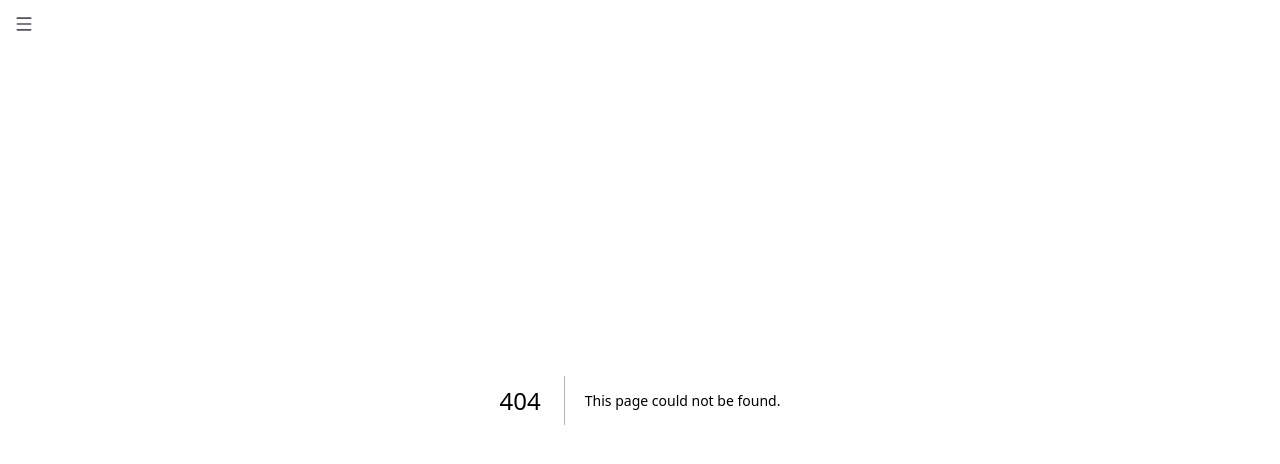
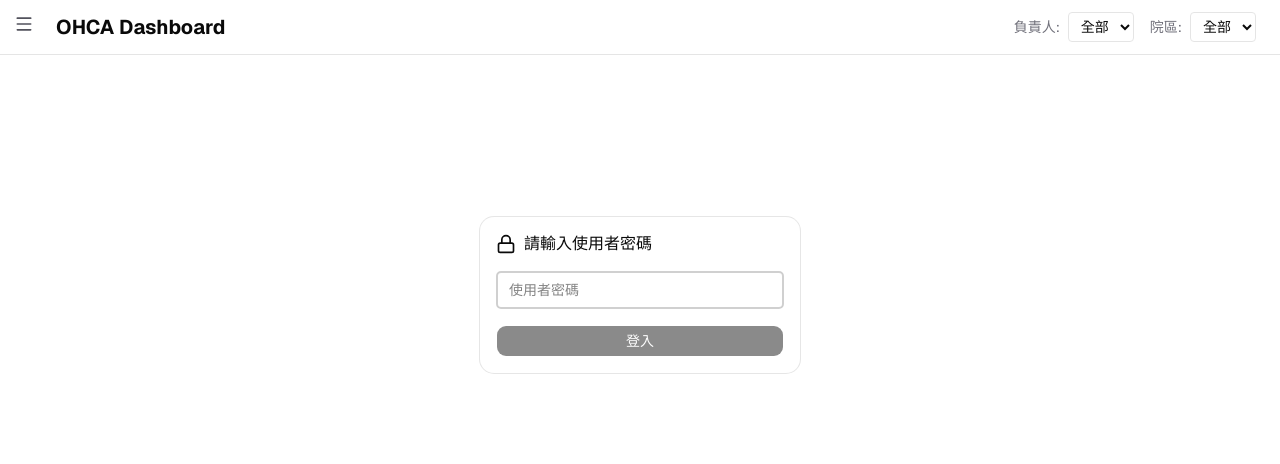
Before and after one commit to kpfzboekbof/NTUHHYCARD-Dashboard, a Next.js app: page /login in a window 1280 px wide. Before the commit this address had no page. Shown: the top 464 px of the page. Built offline with nearby package versions, Linux system fonts and the light colour scheme.

Commit message:
feat(auth): site-wide user login gate via proxy
Adds a separate user-level password (USER_PASSWORD) enforced by a
Next.js 16 proxy for every page and API route, on top of the
existing admin-level auth which stays unchanged.

```diff
--- /dev/null
+++ b/src/app/api/user-auth/route.ts
@@ -0,0 +1,48 @@
+import { NextResponse } from 'next/server';
+import { cookies } from 'next/headers';
+import { USER_COOKIE_NAME, expectedUserToken, isValidUserToken } from '@/lib/auth';
+
+export const runtime = 'nodejs';
+
+export async function POST(request: Request) {
+  try {
+    const { password } = await request.json();
+    const userPw = process.env.USER_PASSWORD || '';
+
+    if (!userPw) {
+      return NextResponse.json({ error: '未設定 USER_PASSWORD 環境變數' }, { status: 500 });
+    }
+
+    if (password !== userPw) {
+      return NextResponse.json({ error: '密碼錯誤' }, { status: 401 });
+    }
+
+    const token = expectedUserToken();
+    if (!token) {
+      return NextResponse.json({ error: '無法產生登入權杖' }, { status: 500 });
+    }
+
+    const response = NextResponse.json({ ok: true });
+    response.cookies.set(USER_COOKIE_NAME, token, {
+      httpOnly: true,
+      sameSite: 'lax',
+      path: '/',
+      maxAge: 60 * 60 * 24 * 7, // 7 days
+    });
+    return response;
+  } catch {
+    return NextResponse.json({ error: '登入失敗' }, { status: 400 });
+  }
+}
+
+export async function GET() {
+  const cookieStore = await cookies();
+  const token = cookieStore.get(USER_COOKIE_NAME)?.value;
+  return NextResponse.json({ authenticated: isValidUserToken(token) });
+}
+
+export async function DELETE() {
+  const response = NextResponse.json({ ok: true });
+  response.cookies.delete(USER_COOKIE_NAME);
+  return response;
+}
--- /dev/null
+++ b/src/app/login/page.tsx
@@ -0,0 +1,83 @@
+'use client';
+
+import { useState, useCallback, Suspense } from 'react';
+import { useRouter, useSearchParams } from 'next/navigation';
+import { Lock } from 'lucide-react';
+import { Header } from '@/components/layout/header';
+import { Card, CardContent, CardHeader, CardTitle } from '@/components/ui/card';
+import { Button } from '@/components/ui/button';
+
+function LoginForm() {
+  const router = useRouter();
+  const searchParams = useSearchParams();
+  const from = searchParams.get('from') || '/';
+
+  const [password, setPassword] = useState('');
+  const [error, setError] = useState('');
+  const [loading, setLoading] = useState(false);
+
+  const handleLogin = useCallback(async () => {
+    setLoading(true);
+    setError('');
+    try {
+      const res = await fetch('/api/user-auth', {
+        method: 'POST',
+        headers: { 'Content-Type': 'application/json' },
+        body: JSON.stringify({ password }),
+      });
+      const d = await res.json();
+      if (res.ok) {
+        // Navigate to the originally requested path
+        router.replace(from);
+        router.refresh();
+      } else {
+        setError(d.error || '登入失敗');
+      }
+    } catch {
+      setError('登入失敗');
+    } finally {
+      setLoading(false);
+    }
+  }, [password, router, from]);
+
+  return (
+    <Card className="w-80">
+      <CardHeader>
+        <CardTitle className="flex items-center gap-2">
+          <Lock className="h-5 w-5" />
+          請輸入使用者密碼
+        </CardTitle>
+      </CardHeader>
+      <CardContent>
+        <div className="space-y-4">
+          <input
+            type="password"
+            className="w-full rounded border px-3 py-2 text-sm"
+            placeholder="使用者密碼"
+            value={password}
+            onChange={e => setPassword(e.target.value)}
+            onKeyDown={e => e.key === 'Enter' && handleLogin()}
+            autoFocus
+          />
+          {error && <p className="text-sm text-red-500">{error}</p>}
+          <Button className="w-full" onClick={handleLogin} disabled={loading || !password}>
+            {loading ? '登入中...' : '登入'}
+          </Button>
+        </div>
+      </CardContent>
+    </Card>
+  );
+}
+
+export default function LoginPage() {
+  return (
+    <div>
+      <Header title="OHCA Dashboard" />
+      <div className="flex min-h-[60vh] items-center justify-center">
+        <Suspense fallback={<div className="text-zinc-400">載入中...</div>}>
+          <LoginForm />
+        </Suspense>
+      </div>
+    </div>
+  );
+}
--- /dev/null
+++ b/src/lib/auth.ts
@@ -0,0 +1,38 @@
+/**
+ * Shared auth helpers for the user-level (site-wide) login.
+ *
+ * Note: the admin-level auth (ADMIN_PASSWORD + admin_token cookie) lives
+ * inline in `src/app/api/auth/route.ts` and several API routes — it is
+ * intentionally not touched here to minimise blast radius.
+ *
+ * The hashing used below is the same 32-bit DJB2-style hash already used
+ * by the admin auth. It is NOT a cryptographically secure MAC; it only
+ * defends against casual URL access. Do not reuse for anything stronger
+ * without upgrading both layers together.
+ */
+
+export const USER_COOKIE_NAME = 'user_token';
+const USER_SALT = '-ohca-user-salt';
+
+function hashString(input: string): string {
+  let hash = 0;
+  for (let i = 0; i < input.length; i++) {
+    hash = ((hash << 5) - hash) + input.charCodeAt(i);
+    hash |= 0;
+  }
+  return Math.abs(hash).toString(36);
+}
+
+/** Expected user_token cookie value for the current USER_PASSWORD. */
+export function expectedUserToken(): string | null {
+  const pw = process.env.USER_PASSWORD || '';
+  if (!pw) return null;
+  return hashString(`${pw}${USER_SALT}`);
+}
+
+/** Check a provided token value against the expected one. Edge-safe. */
+export function isValidUserToken(token: string | undefined | null): boolean {
+  const expected = expectedUserToken();
+  if (!expected || !token) return false;
+  return token === expected;
+}
--- /dev/null
+++ b/src/proxy.ts
@@ -0,0 +1,49 @@
+import { NextResponse } from 'next/server';
+import type { NextRequest } from 'next/server';
+import { USER_COOKIE_NAME, isValidUserToken } from '@/lib/auth';
+
+/**
+ * Site-wide user-level gate.
+ *
+ * Next.js 16 renamed `middleware` → `proxy`. See
+ * node_modules/next/dist/docs/01-app/01-getting-started/16-proxy.md
+ *
+ * This proxy requires a valid `user_token` cookie for every request that
+ * reaches the `matcher` below. It does NOT touch the admin-level auth —
+ * API routes and pages that need admin rights continue to check the
+ * `admin_token` cookie themselves.
+ */
+export function proxy(request: NextRequest) {
+  const { pathname } = request.nextUrl;
+  const token = request.cookies.get(USER_COOKIE_NAME)?.value;
+
+  if (isValidUserToken(token)) {
+    return NextResponse.next();
+  }
+
+  // API requests get a JSON 401 so clients (SWR, fetch) handle it cleanly
+  // rather than following an HTML redirect.
+  if (pathname.startsWith('/api/')) {
+    return NextResponse.json({ error: '未登入' }, { status: 401 });
+  }
+
+  // Page requests: redirect to /login and remember where the user came from.
+  const loginUrl = new URL('/login', request.url);
+  const from = pathname + request.nextUrl.search;
+  if (from && from !== '/') {
+    loginUrl.searchParams.set('from', from);
+  }
+  return NextResponse.redirect(loginUrl);
+}
+
+export const config = {
+  // Match everything EXCEPT:
+  //  - /login                (the login page itself)
+  //  - /api/user-auth        (the endpoint the login page POSTs to)
+  //  - /_next/static, /_next/image  (build assets)
+  //  - /favicon.ico          (icon)
+  //  - any file with an extension (images, fonts, etc. in /public)
+  matcher: [
+    '/((?!login|api/user-auth|_next/static|_next/image|favicon\\.ico|.*\\..*).*)',
+  ],
+};
```
